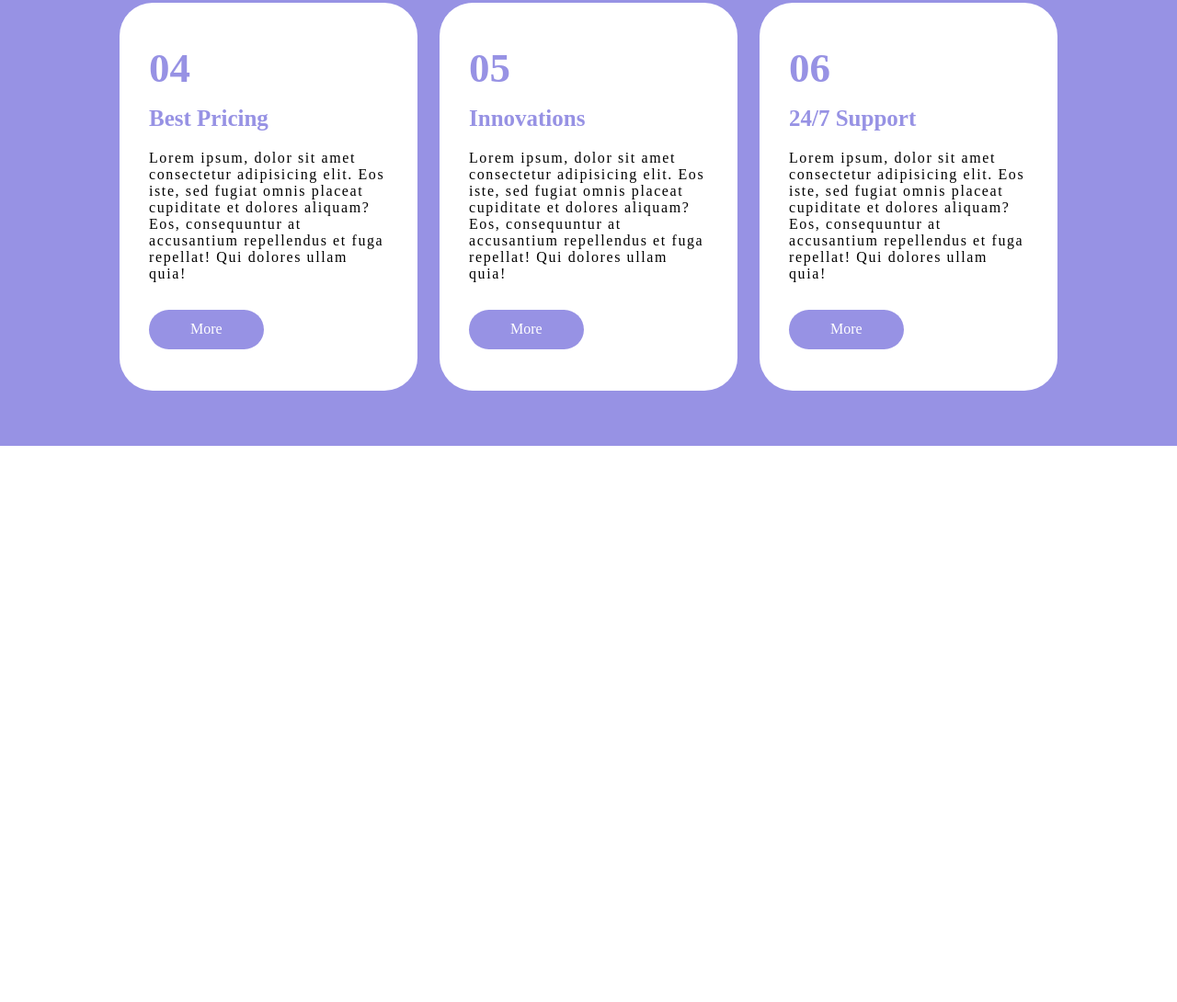
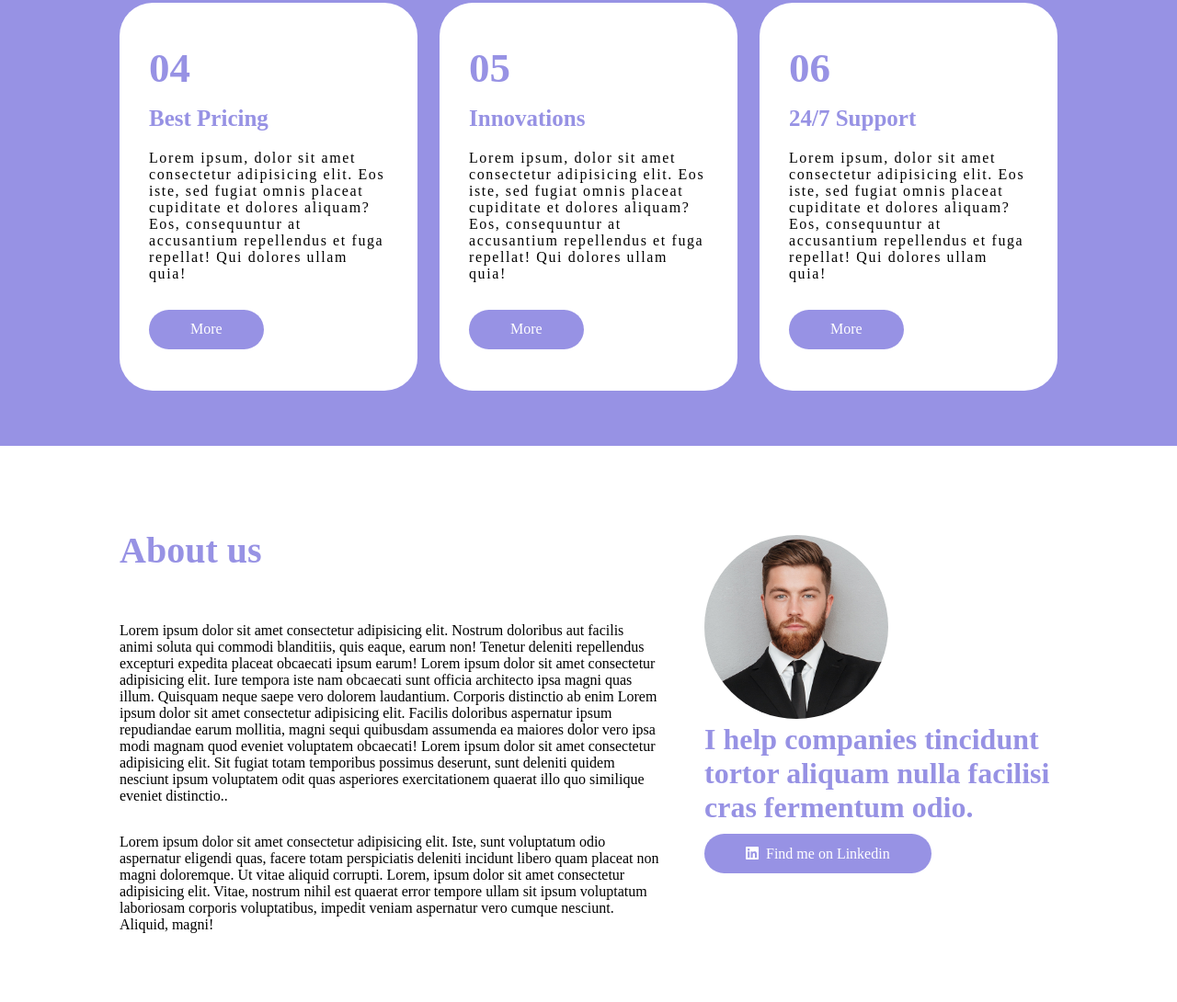
Before and after one commit to Pietro-fe01/htmlcss-responsive-layout, a plain HTML site: page index.html in a window 1280 px wide. Shown: the part 3920-5010 px from the top of the page at 92% size. Before the commit the page ends 4405 px from the top, so only its background shows below. Drawn offline with Linux system fonts and the light colour scheme.

Commit message:
Aggiunta quinta sezione del main responsive

```diff
--- a/css/style.css
+++ b/css/style.css
@@ -197,6 +197,44 @@ main .section-four .row{
     flex-wrap: wrap;
 }
 
+/****************
+ MAIN SECTION 4
+****************/
+main .section-five{
+    padding-bottom: 4.6875rem;
+}
+
+main .section-five h2{
+    color: var(--violet-color);
+    font-size: 2.5rem;
+    padding: 5.625rem 0 3.4375rem 0;
+}
+
+main .section-five .description-us p:last-child{
+    margin-top: 2rem;
+}
+
+main .section-five .row{
+    /* flex-wrap: wrap; */
+}
+
+main .section-five .manager-we img{
+    border-radius: 50%;
+    margin-top: 2rem;
+    width: 12.5rem;
+    height: 12.5rem;
+}
+
+main .section-five .manager-we p{
+    color: var(--violet-color);
+    font-weight: bold;
+    font-size: 2rem;
+}
+
+main .section-five .manager-we .generic-button i{
+    margin-right: .5rem;
+}
+
 /*************
     FOOTER
 *************/
@@ -243,6 +281,18 @@ main .section-four .row{
     main .section-four .card{
         width: calc(100% / 2 - 1rem);
     }
+    /*MAIN SEZIONE 5 */
+    main .section-five .row-column{
+        flex-direction: row;
+        justify-content: space-between;
+    }
+    main .section-five .description-us{
+        max-width: calc(60% - 1.5rem);
+    }
+    main .section-five .manager-we{
+        max-width: calc(40% - 1.5rem);
+        align-self: center;
+    }
 }
 
 /* 992px < vw < oo DESKTOP */
@@ -286,4 +336,5 @@ main .section-four .row{
     main .section-four .card{
         width: calc(100% / 3 - 1rem);
     }
+
 }
--- a/index.html
+++ b/index.html
@@ -226,6 +226,25 @@
                 <!-- /List of benefits -->
             </section>
             <!-- /Benefits of working with us - section 4 -->
+
+            <!-- About us - section 5 -->
+            <section class="section-five container">
+                <div class="row-column">
+                    <div class="description-us">
+                        <h2>About us</h2>
+                        <p>Lorem ipsum dolor sit amet consectetur adipisicing elit. Nostrum doloribus aut facilis animi soluta qui commodi blanditiis, quis eaque, earum non! Tenetur deleniti repellendus excepturi expedita placeat obcaecati ipsum earum! Lorem ipsum dolor sit amet consectetur adipisicing elit. Iure tempora iste nam obcaecati sunt officia architecto ipsa magni quas illum. Quisquam neque saepe vero dolorem laudantium. Corporis distinctio ab enim Lorem ipsum dolor sit amet consectetur adipisicing elit. Facilis doloribus aspernatur ipsum repudiandae earum mollitia, magni sequi quibusdam assumenda ea maiores dolor vero ipsa modi magnam quod eveniet voluptatem obcaecati! Lorem ipsum dolor sit amet consectetur adipisicing elit. Sit fugiat totam temporibus possimus deserunt, sunt deleniti quidem nesciunt ipsum voluptatem odit quas asperiores exercitationem quaerat illo quo similique eveniet distinctio..</p>
+                        <p>Lorem ipsum dolor sit amet consectetur adipisicing elit. Iste, sunt voluptatum odio aspernatur eligendi quas, facere totam perspiciatis deleniti incidunt libero quam placeat non magni doloremque. Ut vitae aliquid corrupti. Lorem, ipsum dolor sit amet consectetur adipisicing elit. Vitae, nostrum nihil est quaerat error tempore ullam sit ipsum voluptatum laboriosam corporis voluptatibus, impedit veniam aspernatur vero cumque nesciunt. Aliquid, magni!</p>
+                    </div>
+                    <div class="manager-we">
+                        <img class="max-w-100" src="img/about.jpg" alt="">
+                        <p>I help companies tincidunt tortor aliquam nulla facilisi cras fermentum odio.</p>
+                        <a href="#" class="generic-button benefit-button">
+                            <i class="fa-brands fa-linkedin"></i>Find me on Linkedin
+                        </a>
+                    </div>
+                </div>
+            </section>
+            <!-- About us - section 5 -->
         </main>
 
         <footer></footer>
```
